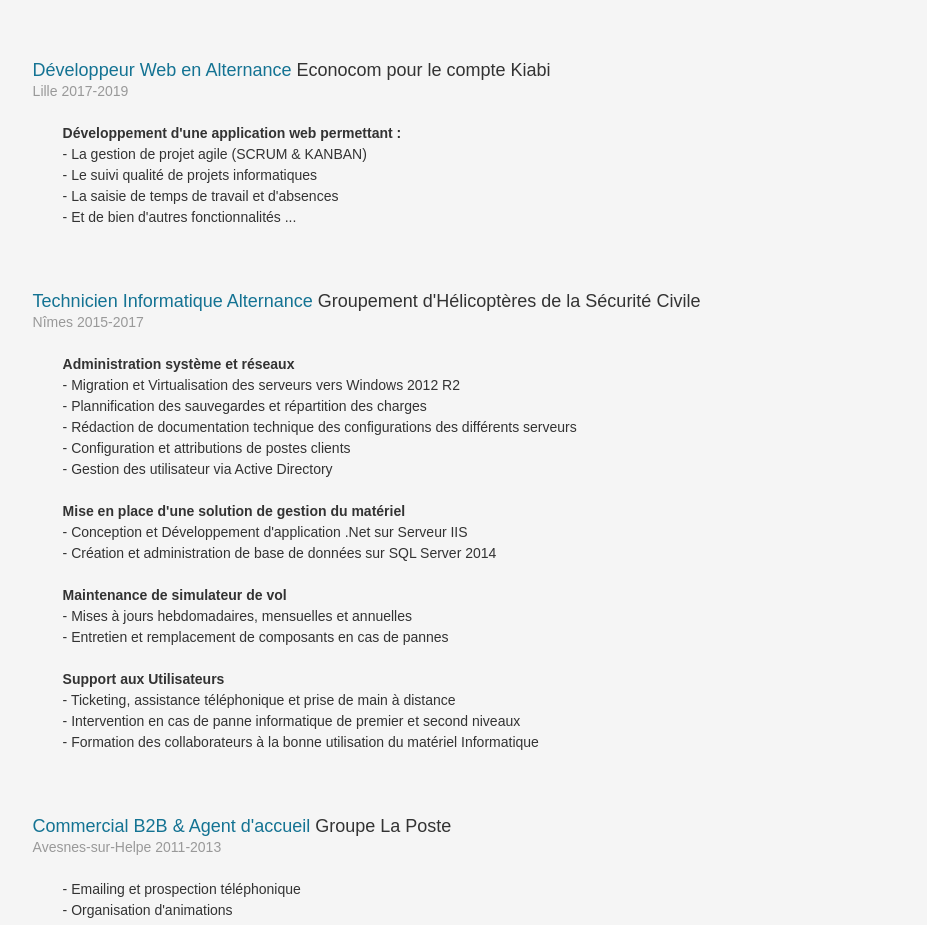
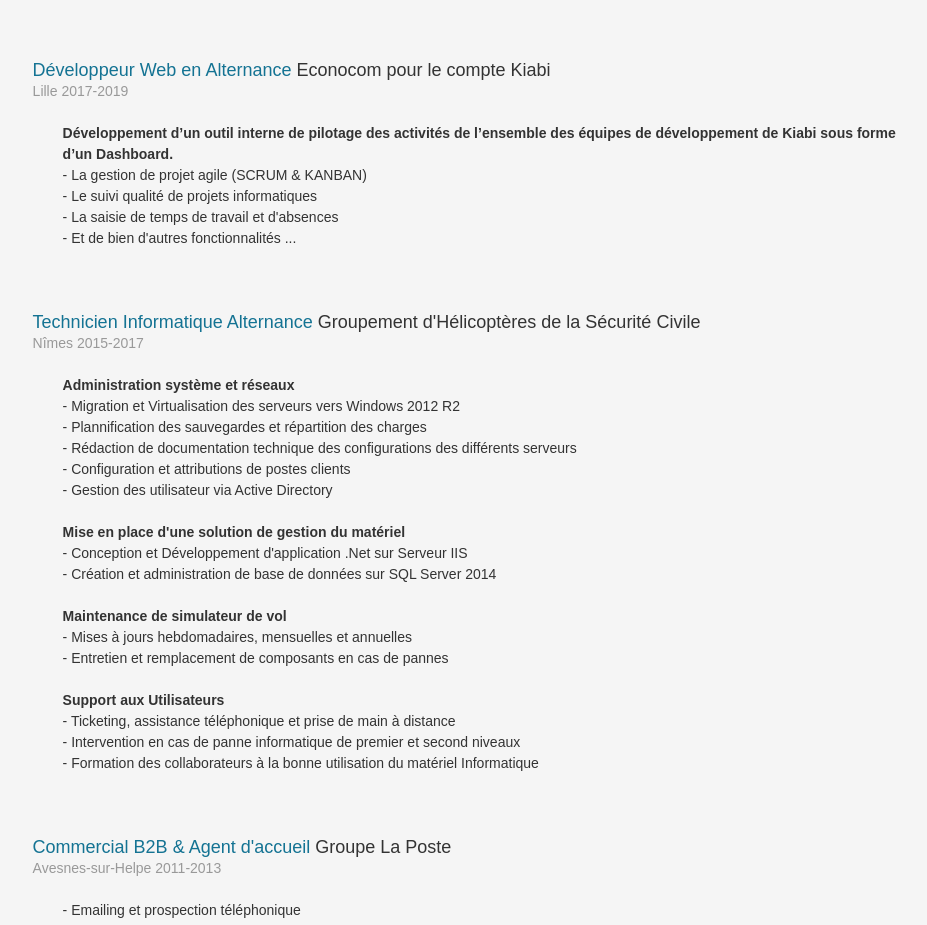
Before and after one commit to jeanalexandre/jeanalexandre.github.io, a plain HTML site: page index.htm in a window 1280 px wide. Shown: the part 843-1768 px from the top of the page, without its empty margins (197-1124 px from the left). Drawn offline with Linux system fonts and the light colour scheme; a web font is replaced by a local one.

Commit message:
Update index.htm

```diff
--- a/index.htm
+++ b/index.htm
@@ -85,7 +85,7 @@
 						<h4><strong>Développeur Web en Alternance</strong> Econocom pour le compte Kiabi</h4>
 						<span class="lieu">Lille</span>
 						<span class="dates">2017-2019</span>
-						<p><strong>Développement d'une application web permettant :</strong><br>
+						<p><strong>Développement d’un outil interne de pilotage des activités de l’ensemble des équipes de développement de Kiabi sous forme d’un Dashboard.</strong><br>
 							- La gestion de projet agile (SCRUM & KANBAN)<br>
 							- Le suivi qualité de projets informatiques<br>
 							- La saisie de temps de travail et d'absences<br>
```
